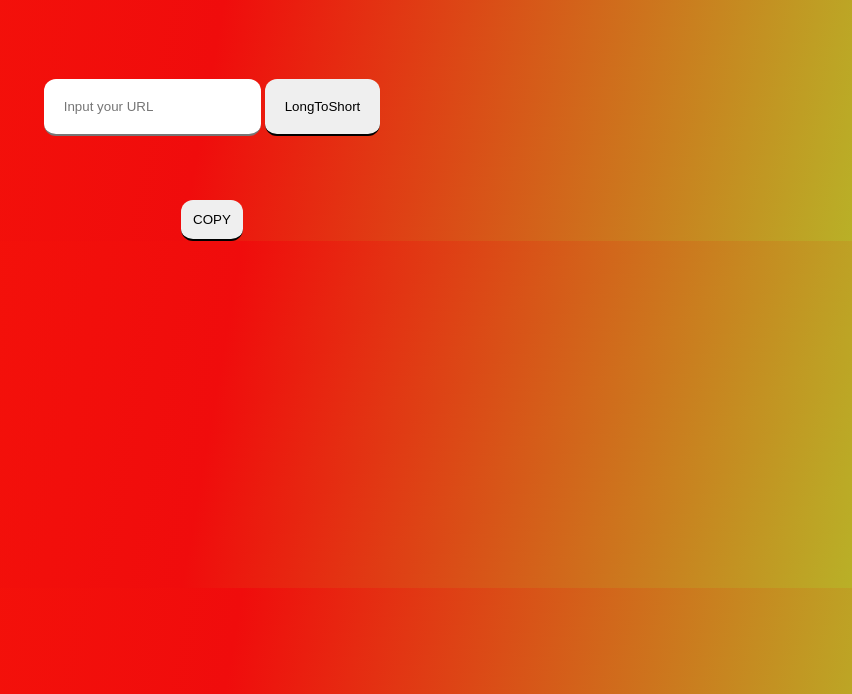
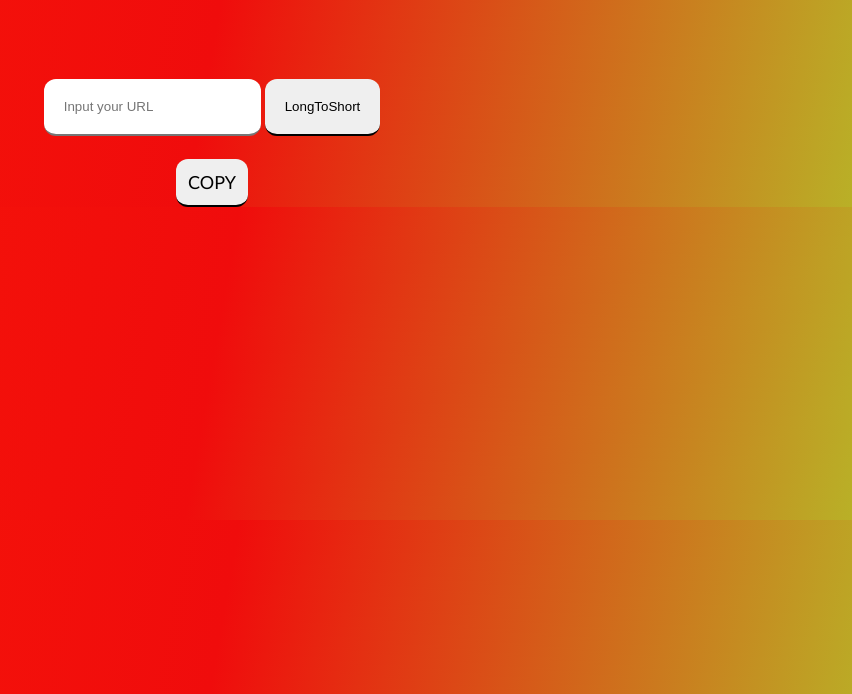
Before and after one commit to Hurtle666/URL-ShortN, a plain HTML site: page index.html in a window 1280 px wide. Shown: the part 106-800 px from the top of the page, without its empty margins (428-1280 px from the left). Drawn offline with Linux system fonts and the light colour scheme.

Commit message:
Update test.css

```diff
--- a/test.css
+++ b/test.css
@@ -36,7 +36,7 @@ input,#submit{
   padding:12px;
   border-right-style:none;
 
-li,#p,a{ color:rgb(63, 73, 8);
+li,#p,a,ul color:rgb(63, 73, 8);
     text-decoration: none;
     font-size: large;
     font-family: 'Trebuchet MS', 'Lucida Sans Unicode', 'Lucida Grande', 'Lucida Sans', Arial, sans-serif;
```
